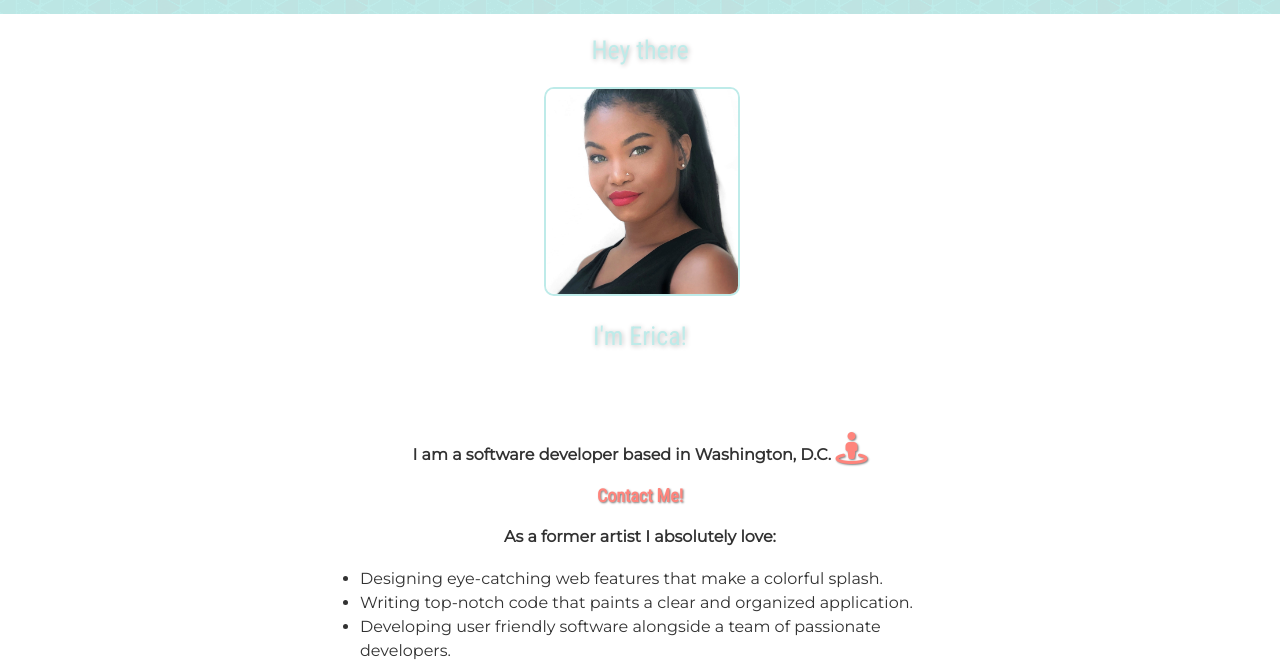
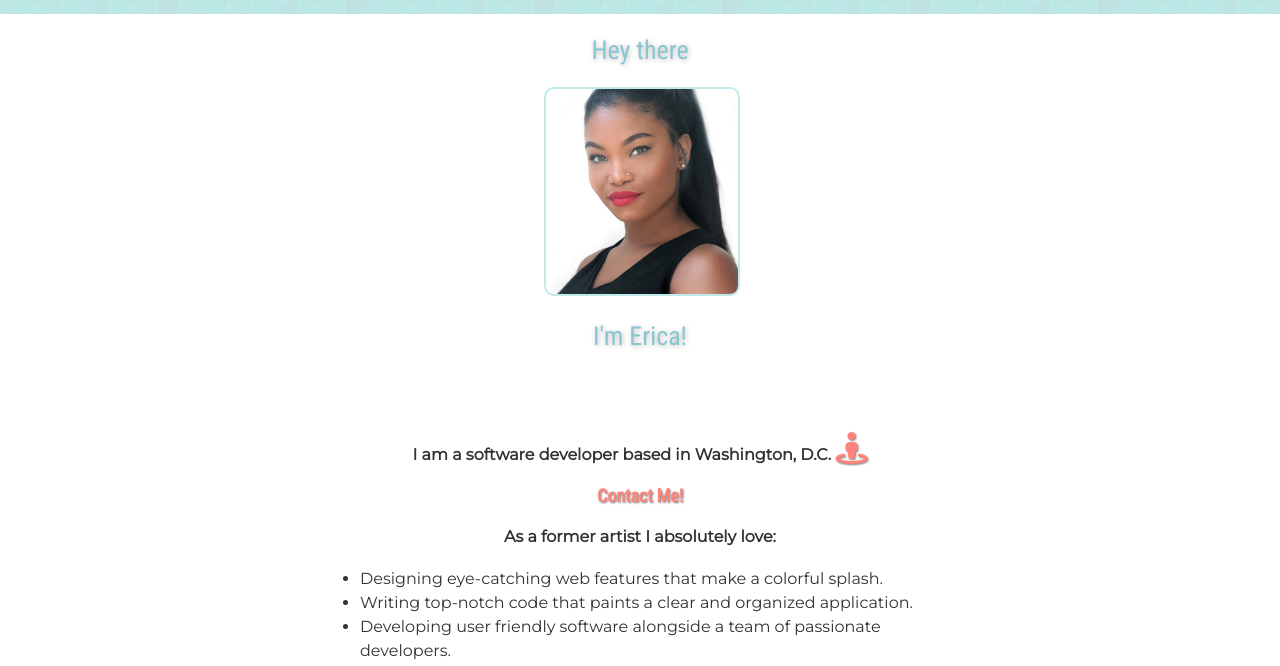
Before and after one commit to ericawills/my-website, a plain HTML site: page index.html in a window 1280 px wide. Shown: the part 126-792 px from the top of the page. Drawn offline with nearby package versions, Linux system fonts and the light colour scheme.

Commit message:
Make subtitle font more legible
Remove redundant class of subtitle

```diff
--- a/style.css
+++ b/style.css
@@ -54,8 +54,6 @@ header h2 {
 
 h2 { font-size: 26px; }
 
-.subtitle { color: #beebe9; }
-
 h3 { font-size: 18px; }
 
 h4 { text-align: center; }
```
